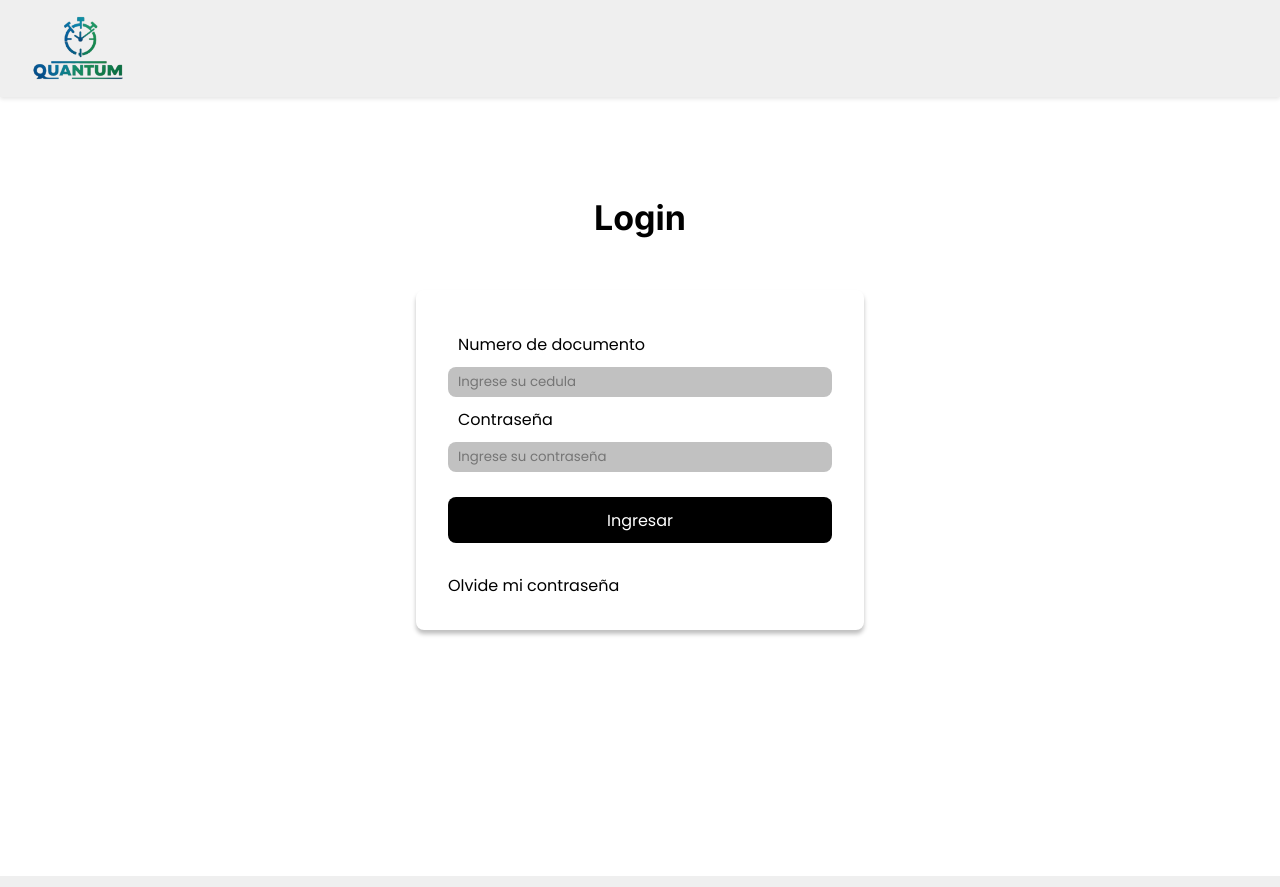
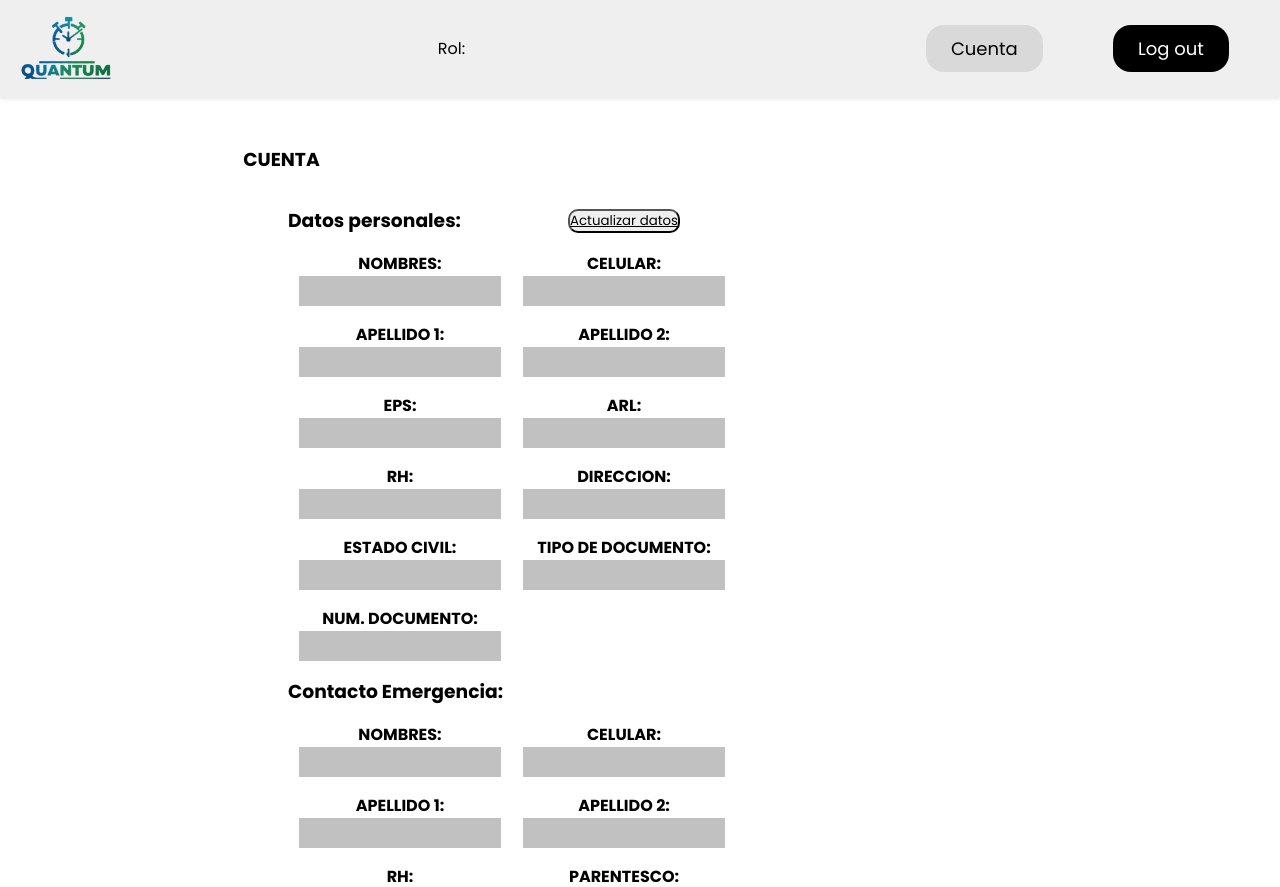
Before and after one commit to T0rricelly/mookup_quantum, a React (Vite) app: page /cuenta in a window 1280 px wide. Shown: the top 887 px of the page. Built offline with nearby package versions, Linux system fonts and the light colour scheme.

Commit message:
cambios css y agregacion menu

```diff
--- a/src/components/components_home/Formulario.jsx
+++ b/src/components/components_home/Formulario.jsx
@@ -2,6 +2,7 @@ import Header from './Header_home';
 import Footer from '../components_auth/footer';
 import './../../styles/Formulario/formu.css'
 import { useForm } from 'react-hook-form';
+import Menu from './menu';
 
 export const Formulario = () => {
 
@@ -17,7 +18,7 @@ export const Formulario = () => {
             <section className='section_12'>
                 <nav className='nav_11'>
 
-                    <h1> CUENTA </h1>
+                    <h1 className='SUB1'> CUENTA </h1>
 
                 </nav>
 
@@ -28,57 +29,57 @@ export const Formulario = () => {
                         <button className="Actu_datos" type="submit"> Actualizar datos </button>
                         <article className='article_111'>
                             <h4> NOMBRES: </h4>
-                            <input type="text" placeholder="" {...register(" NOMBRES1 ")}/>
+                            <input className='input_1111' type="text" placeholder="" {...register(" NOMBRES1 ")}/>
                         </article>
 
                         <article className='article_111'>
                             <h4> CELULAR: </h4>
-                            <input type="number" placeholder="" {...register(" CELULAR1 ")}/>
+                            <input className='input_1111' type="number" placeholder="" {...register(" CELULAR1 ")}/>
                         </article>
 
                         <article className='article_111'>
                             <h4> APELLIDO 1: </h4>
-                            <input type="text" placeholder="" {...register(" APELLIDO1 ")}/>
+                            <input className='input_1111' type="text" placeholder="" {...register(" APELLIDO1 ")}/>
                         </article>
 
                         <article className='article_111'>
                             <h4> APELLIDO 2: </h4>
-                            <input type="text" placeholder="" {...register(" APELLIDO2 ")}/>
+                            <input className='input_1111'  type="text" placeholder="" {...register(" APELLIDO2 ")}/>
                         </article>
 
                         <article className='article_111'>
                             <h4> EPS: </h4>
-                            <input type="text" placeholder="" {...register(" EPS ")}/>
+                            <input className='input_1111' type="text" placeholder="" {...register(" EPS ")}/>
                         </article>
 
                         <article className='article_111'>
                             <h4> ARL: </h4>
-                            <input type="text" placeholder="" {...register(" ARL ")}/>
+                            <input className='input_1111' type="text" placeholder="" {...register(" ARL ")}/>
                         </article>
 
                         <article className='article_111'>
                             <h4> RH: </h4>
-                            <input type="text" placeholder="" {...register(" RH1 ")}/>
+                            <input className='input_1111' type="text" placeholder="" {...register(" RH1 ")}/>
                         </article>
 
                         <article className='article_111'>
                             <h4> DIRECCION: </h4>
-                            <input type="text" placeholder="" {...register(" DIRECCION")}/>
+                            <input className='input_1111' type="text" placeholder="" {...register(" DIRECCION")}/>
                         </article>
 
                         <article className='article_111'>
                             <h4> ESTADO CIVIL: </h4>
-                            <input type="text" placeholder="" {...register(" ESTADO CIVIL ")}/>
+                            <input className='input_1111' type="text" placeholder="" {...register(" ESTADO CIVIL ")}/>
                         </article>
 
                         <article className='article_111'>
                             <h4> TIPO DE DOCUMENTO: </h4>
-                            <input type="text" placeholder="" {...register(" TIPO_DOC ")}/>
+                            <input className='input_1111' type="text" placeholder="" {...register(" TIPO_DOC ")}/>
                         </article>
 
                         <article className='article_111'>
                             <h4> NUM. DOCUMENTO: </h4>
-                            <input type="number" placeholder="" {...register(" NUM_DOC ")}/>
+                            <input className='input_1111' type="number" placeholder="" {...register(" NUM_DOC ")}/>
                         </article>
 
                         <article>
@@ -94,32 +95,32 @@ export const Formulario = () => {
 
                         <article className='article_111'>
                             <h4> NOMBRES: </h4>
-                            <input type="text" placeholder="" {...register(" NOMBRES2 ")}/>
+                            <input className='input_1111' type="text" placeholder="" {...register(" NOMBRES2 ")}/>
                         </article>
 
                         <article className='article_111'>
                             <h4> CELULAR: </h4>
-                            <input type="number" placeholder="" {...register(" CELULAR2 ")}/>
+                            <input className='input_1111' type="number" placeholder="" {...register(" CELULAR2 ")}/>
                         </article>
 
                         <article className='article_111'>
                             <h4> APELLIDO 1: </h4>
-                            <input type="text" placeholder="" {...register(" APELLIDO3  ")}/>
+                            <input className='input_1111' type="text" placeholder="" {...register(" APELLIDO3  ")}/>
                         </article>
 
                         <article className='article_111'>
                             <h4> APELLIDO 2: </h4>
-                            <input type="text" placeholder="" {...register(" APELLIDO4 ")}/>
+                            <input className='input_1111' type="text" placeholder="" {...register(" APELLIDO4 ")}/>
                         </article>
 
                         <article className='article_111'>
                             <h4> RH: </h4>
-                            <input type="text" placeholder="" {...register(" RH2 ")}/>
+                            <input className='input_1111' type="text" placeholder="" {...register(" RH2 ")}/>
                         </article>
 
                         <article className='article_111'>
                             <h4> PARENTESCO: </h4>
-                            <input type="text" placeholder="" {...register(" PARENTESCO ")}/>
+                            <input className='input_1111' type="text" placeholder="" {...register(" PARENTESCO ")}/>
                         </article>
 
                     </form>
@@ -127,6 +128,7 @@ export const Formulario = () => {
 
                 </section>
             </section>
+            <Menu />
             <Footer />
         </>
     )
--- a/src/components/components_home/Header_home.jsx
+++ b/src/components/components_home/Header_home.jsx
@@ -9,7 +9,8 @@ export const Header = () => {
           Rol:
         </p>
       <div className='buttons'>
-        <button className='btn_cuenta'>Cuenta</button>
+        <a className='btn_cuenta' href='/cuenta'>Cuenta</a>
+
         <a className='btn_logout' href='/login'>Log out</a>
       </div>
     </header>
--- a/src/main.jsx
+++ b/src/main.jsx
@@ -18,7 +18,8 @@ createRoot(document.getElementById('root')).render(
         <Route path="/forgot" element={<Forgot_Pasword/>} />
         <Route path="/restore" element={<Restore/>} />
         <Route path="/new" element={<New/>} />
-        <Route path="/" element={<Home/>} />
+        <Route path="/home" element={<Home/>} />
+        <Route path="/cuenta" element={<Formulario/>} />
       </Routes>
     </BrowserRouter>
   </StrictMode>
--- a/src/styles/Formulario/formu.css
+++ b/src/styles/Formulario/formu.css
@@ -10,7 +10,8 @@
 .section_12 {
 
     float: right;
-    height: 800px;
+    margin-right: 20rem;
+    height: 900px;
     width:70%;
 
 }
@@ -40,7 +41,7 @@
 }
 
 
-input {
+.input_1111 {
     background-color: #c1c1c1;
     border: none;
     width: 90%;
@@ -62,3 +63,8 @@ input {
     margin-top: 1rem;
 
 }
+
+.SUB1{
+    padding-top: 3rem;
+    padding-bottom: 2rem;
+}
--- a/src/styles/styles_home/Menu.css
+++ b/src/styles/styles_home/Menu.css
@@ -3,7 +3,7 @@
     gap: 3rem;
     flex-direction: column;
    text-align: center;
-   align-items: center;
+
     padding: 1.5rem;
     width: max-content;
     border-right: solid 1px;
--- a/src/styles/styles_home/header_home.css
+++ b/src/styles/styles_home/header_home.css
@@ -33,6 +33,8 @@
 }
 
 .btn_cuenta {
+    text-decoration: none;
+    color: black;
     border: none;
     border-radius: 1em;
     padding: 10px 25px 10px 25px;
```
